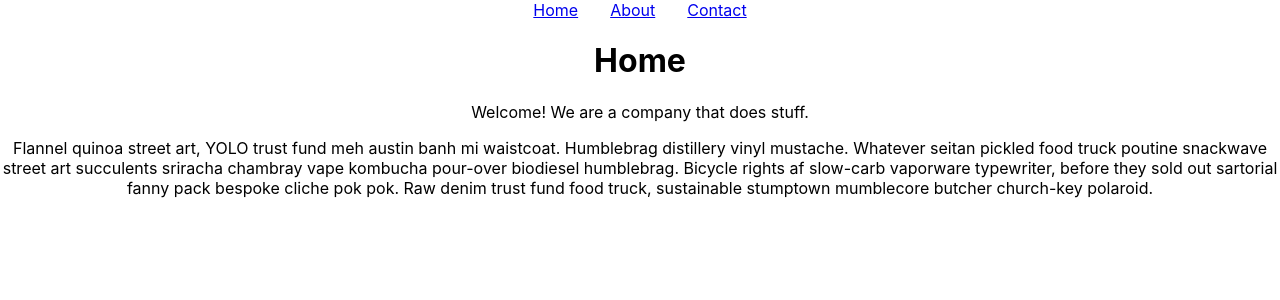
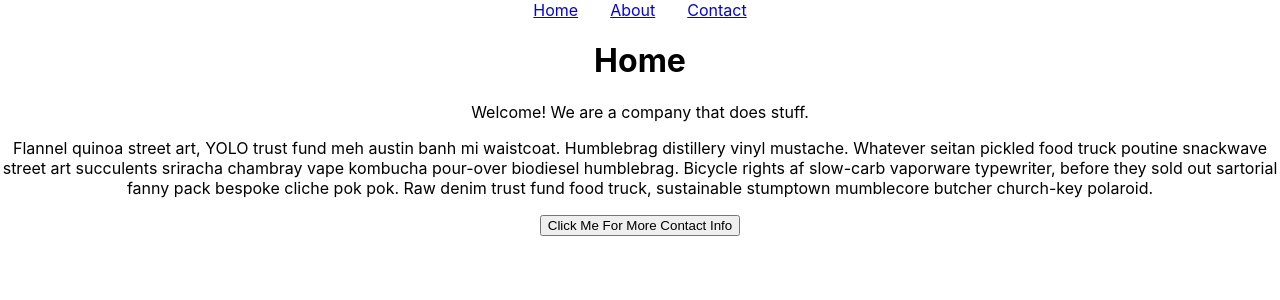
Before and after one commit to reidgarner/react-router-practice, a React (Create React App) app: page / in a window 1280 px wide. Shown: the top 300 px of the page. Built offline with nearby package versions, Linux system fonts and the light colour scheme.

Commit message:
lesson finished, app working :)

```diff
--- a/src/App.js
+++ b/src/App.js
@@ -16,7 +16,7 @@ class App extends Component {
     username: 'Reid'
   }
 
-  render() {
+  render(props) {
     return (
       <div className="App">
         <Router>
@@ -27,12 +27,14 @@ class App extends Component {
             <Switch>
             <Route
               exact path='/'
-              component={Home}
+              render={
+                (props) => <Home history={props.history} />
+              }
             />
             <Route
               path='/about'
               render={
-                (routerProps) => <About match={routerProps.match} username={this.state.username} />
+                (props) => <About match={props.match} username={this.state.username} />
               }
             />
             <Route
@@ -42,7 +44,6 @@ class App extends Component {
             <Route
               component={NotFound}
             />
-
           </Switch>
         </Router>
       </div>
--- a/src/components/About.js
+++ b/src/components/About.js
@@ -4,7 +4,6 @@ import { NavLink, Route } from 'react-router-dom'
 import Nested from './Nested'
 
 const About = ({ match, username }) => {
-  console.log(match)
   const nestedPath = `${match.path}/more-info`
   return (
     <div>
--- a/src/components/Home.js
+++ b/src/components/Home.js
@@ -1,13 +1,24 @@
 import React from 'react'
 
-const Home = () => {
+class Home extends React.Component {
+  constructor(props) {
+    super(props)
+  }
+
+  goToContact = () => {
+    this.props.history.push('/contact')
+  }
+
+  render() {
     return (
       <div>
         <h1>Home</h1>
         <p>Welcome! We are a company that does stuff.</p>
         <p>Flannel quinoa street art, YOLO trust fund meh austin banh mi waistcoat. Humblebrag distillery vinyl mustache. Whatever seitan pickled food truck poutine snackwave street art succulents sriracha chambray vape kombucha pour-over biodiesel humblebrag. Bicycle rights af slow-carb vaporware typewriter, before they sold out sartorial fanny pack bespoke cliche pok pok. Raw denim trust fund food truck, sustainable stumptown mumblecore butcher church-key polaroid.</p>
+        <button onClick={this.goToContact}>Click Me For More Contact Info</button>
       </div>
     )
   }
+}
 
 export default Home
```
Lines whose indentation alone changed are shown as unchanged.
